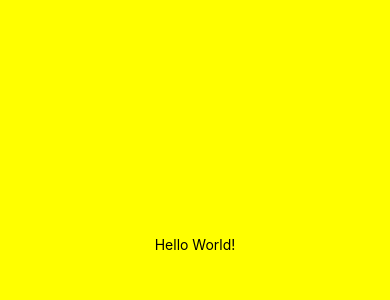
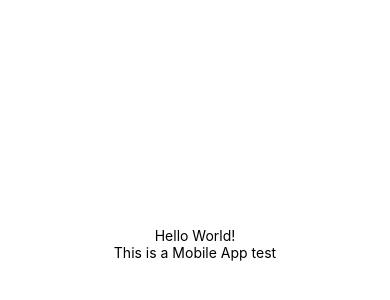
Before and after one commit to caifangruan/cs5520-caifang, a React Native app: screen / in a window 390 px wide. Shown: the part 178-478 px from the top of the page. Built offline with nearby package versions, Linux system fonts and the light colour scheme.

Commit message:
added a variable name for app name and use it in the welcome message

```diff
--- a/App.js
+++ b/App.js
@@ -5,6 +5,7 @@ export default function App() {
   return (
     <View style={styles.container}>
       <Text>Hello World!</Text>
+      <Text>This is a Mobile App test</Text>
       <StatusBar style="auto" />
     </View>
   );
@@ -13,7 +14,7 @@ export default function App() {
 const styles = StyleSheet.create({
   container: {
     flex: 1,
-    backgroundColor: '#ff0',
+    backgroundColor: '#fff',
     alignItems: 'center',
     justifyContent: 'center',
   },
```
